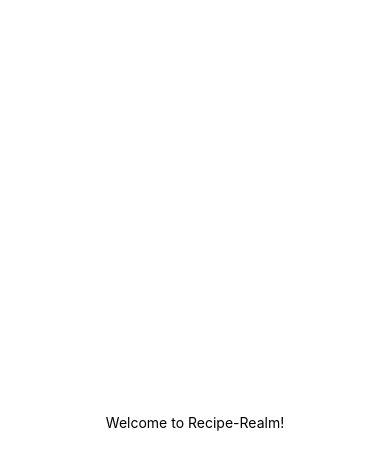
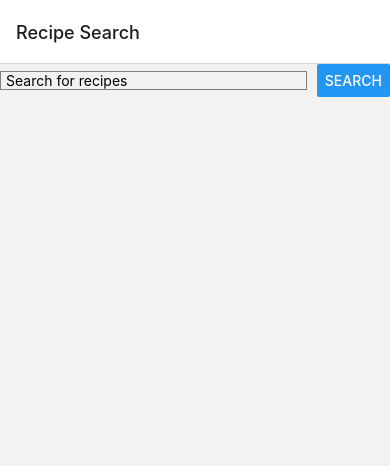
Before and after one commit to subeom7/recipe-realm, a React Native app: screen /RecipeSearch in a window 390 px wide. Shown: the top 466 px of the page. Built offline with nearby package versions, Linux system fonts and the light colour scheme.

Commit message:
Implement recipe search, list, and details screens

```diff
--- a/App.js
+++ b/App.js
@@ -1,20 +1,35 @@
-import { StatusBar } from 'expo-status-bar';
-import { StyleSheet, Text, View } from 'react-native';
+// App.js
+import React from 'react';
+import { NavigationContainer } from '@react-navigation/native';
+import { createStackNavigator } from '@react-navigation/stack';
+import RecipeSearch from './src/screens/RecipeSearch';
+import RecipeList from './src/screens/RecipeList';
+import RecipeDetails from './src/screens/RecipeDetails';
 
-export default function App() {
+const Stack = createStackNavigator();
+
+const App = () => {
   return (
-    <View style={styles.container}>
-      <Text>Welcome to Recipe-Realm!</Text>
-      <StatusBar style="auto" />
-    </View>
+    <NavigationContainer>
+      <Stack.Navigator initialRouteName="RecipeSearch">
+        <Stack.Screen
+          name="RecipeSearch"
+          component={RecipeSearch}
+          options={{ title: 'Recipe Search' }}
+        />
+        <Stack.Screen
+          name="RecipeList"
+          component={RecipeList}
+          options={{ title: 'Recipe List' }}
+        />
+        <Stack.Screen
+          name="RecipeDetails"
+          component={RecipeDetails}
+          options={{ title: 'Recipe Details' }}
+        />
+      </Stack.Navigator>
+    </NavigationContainer>
   );
-}
+};
 
-const styles = StyleSheet.create({
-  container: {
-    flex: 1,
-    backgroundColor: '#fff',
-    alignItems: 'center',
-    justifyContent: 'center',
-  },
-});
+export default App;
--- /dev/null
+++ b/src/components/ClickableRecipe.js
@@ -0,0 +1,41 @@
+// src/components/ClickableRecipe.js
+import React from 'react';
+import { TouchableOpacity, Text, Image, View, StyleSheet } from 'react-native';
+
+const ClickableRecipe = ({ recipe, navigation }) => {
+  const handlePress = () => {
+    navigation.navigate('RecipeDetails', { recipeId: recipe.id });
+  };
+
+  return (
+    <TouchableOpacity onPress={handlePress} style={styles.container}>
+      <Image
+        style={styles.recipeImage}
+        source={{ uri: recipe.image }}
+      />
+      <Text style={styles.recipeTitle}>{recipe.title}</Text>
+    </TouchableOpacity>
+  );
+};
+
+const styles = StyleSheet.create({
+  container: {
+    flexDirection: 'row',
+    alignItems: 'center',
+    marginBottom: 10,
+    padding: 10,
+    backgroundColor: '#fff',
+    borderRadius: 5,
+  },
+  recipeImage: {
+    width: 50,
+    height: 50,
+    borderRadius: 25,
+    marginRight: 10,
+  },
+  recipeTitle: {
+    fontSize: 16,
+  },
+});
+
+export default ClickableRecipe;
--- /dev/null
+++ b/src/components/SearchBar.js
@@ -0,0 +1,36 @@
+// components/SearchBar.js
+import React from 'react';
+import { View, TextInput, Button, StyleSheet } from 'react-native';
+
+const SearchBar = ({ search, setSearch, searchRecipes }) => {
+  return (
+    <View style={styles.container}>
+      <TextInput
+        style={styles.input}
+        value={search}
+        onChangeText={setSearch}
+        placeholder="Search for recipes"
+      />
+      <Button title="Search" onPress={searchRecipes} />
+    </View>
+  );
+};
+
+const styles = StyleSheet.create({
+  container: {
+    flexDirection: 'row',
+    justifyContent: 'space-between',
+    alignItems: 'center',
+    marginBottom: 10,
+  },
+  input: {
+    flex: 1,
+    borderColor: 'gray',
+    borderWidth: 1,
+    marginRight: 10,
+    paddingLeft: 5,
+    paddingRight: 5,
+  },
+});
+
+export default SearchBar;
--- /dev/null
+++ b/src/screens/RecipeDetails.js
@@ -0,0 +1,61 @@
+// src/screens/RecipeDetails.js
+import React, { useEffect, useState } from 'react';
+import { View, Text, Image, ScrollView } from 'react-native';
+
+const RecipeDetails = ({ route, navigation }) => {
+  const { recipeId } = route.params;
+  const [recipeDetails, setRecipeDetails] = useState(null);
+
+  useEffect(() => {
+    fetchRecipeDetails();
+  }, []);
+
+  async function fetchRecipeDetails() {
+    try {
+      const response = await fetch(
+        `https://api.spoonacular.com/recipes/${recipeId}/information?apiKey=d09d6982101f4d10968b4c601cd128f5`
+      );
+      if (response.ok) {
+        const data = await response.json();
+        setRecipeDetails(data);
+      } else {
+        console.error('Error fetching recipe details:', response.statusText);
+      }
+    } catch (error) {
+      console.error('Error fetching recipe details:', error);
+    }
+  }
+
+  if (!recipeDetails) {
+    return <Text>Loading...</Text>;
+  }
+
+  return (
+    <ScrollView>
+      <View>
+        <Text>{recipeDetails.title}</Text>
+        <Image
+          style={{ width: '100%', height: 200 }}
+          source={{ uri: recipeDetails.image }}
+        />
+        <Text>Cuisine: {recipeDetails.cuisine}</Text>
+        <Text>Diet: {recipeDetails.diets.join(', ')}</Text>
+        <Text>
+          Ingredients:{' '}
+          {recipeDetails.extendedIngredients
+            .map((ingredient) => ingredient.name)
+            .join(', ')}
+        </Text>
+        <Text>Ready in: {recipeDetails.readyInMinutes} minutes</Text>
+        <Text>Instructions:</Text>
+        {recipeDetails.analyzedInstructions[0]?.steps.map((step) => (
+          <Text key={step.number}>
+            {step.number}. {step.step}
+          </Text>
+        ))}
+      </View>
+    </ScrollView>
+  );
+};
+
+export default RecipeDetails;
--- /dev/null
+++ b/src/screens/RecipeList.js
@@ -0,0 +1,44 @@
+// src/screens/RecipeList.js
+import React, { useEffect, useState } from 'react';
+import { View, FlatList } from 'react-native';
+import axios from 'axios';
+import ClickableRecipe from '../components/ClickableRecipe';
+
+const RecipeList = ({ navigation }) => {
+  const [recipes, setRecipes] = useState([]);
+
+  useEffect(() => {
+    fetchRandomRecipes();
+  }, []);
+
+  const fetchRandomRecipes = async () => {
+    try {
+      const response = await axios.get(
+        'https://api.spoonacular.com/recipes/random',
+        {
+          params: {
+            apiKey: 'd09d6982101f4d10968b4c601cd128f5',
+            number: 10,
+          },
+        }
+      );
+      setRecipes(response.data.recipes);
+    } catch (error) {
+      console.error('Error fetching random recipes:', error);
+    }
+  };
+
+  return (
+    <View>
+      <FlatList
+        data={recipes}
+        keyExtractor={(item) => item.id.toString()}
+        renderItem={({ item }) => (
+          <ClickableRecipe recipe={item} navigation={navigation} />
+        )}
+      />
+    </View>
+  );
+};
+
+export default RecipeList;
--- /dev/null
+++ b/src/screens/RecipeSearch.js
@@ -0,0 +1,44 @@
+// src/screens/RecipeSearch.js
+import React, { useState } from 'react';
+import { View, FlatList } from 'react-native';
+import axios from 'axios';
+import SearchBar from '../components/SearchBar';
+import ClickableRecipe from '../components/ClickableRecipe';
+
+const RecipeSearch = ({ navigation }) => {
+  const [recipes, setRecipes] = useState([]);
+  const [search, setSearch] = useState('');
+
+  const searchRecipes = async () => {
+    try {
+      const response = await axios.get(
+        'https://api.spoonacular.com/recipes/complexSearch',
+        {
+          params: {
+            apiKey: 'd09d6982101f4d10968b4c601cd128f5',
+            query: search,
+            number: 10,
+          },
+        }
+      );
+      setRecipes(response.data.results);
+    } catch (error) {
+      console.error('Error searching for recipes:', error);
+    }
+  };
+
+  return (
+    <View>
+      <SearchBar search={search} setSearch={setSearch} searchRecipes={searchRecipes} />
+      <FlatList
+        data={recipes}
+        keyExtractor={(item) => item.id.toString()}
+        renderItem={({ item }) => (
+          <ClickableRecipe recipe={item} navigation={navigation} />
+        )}
+      />
+    </View>
+  );
+};
+
+export default RecipeSearch;
```
